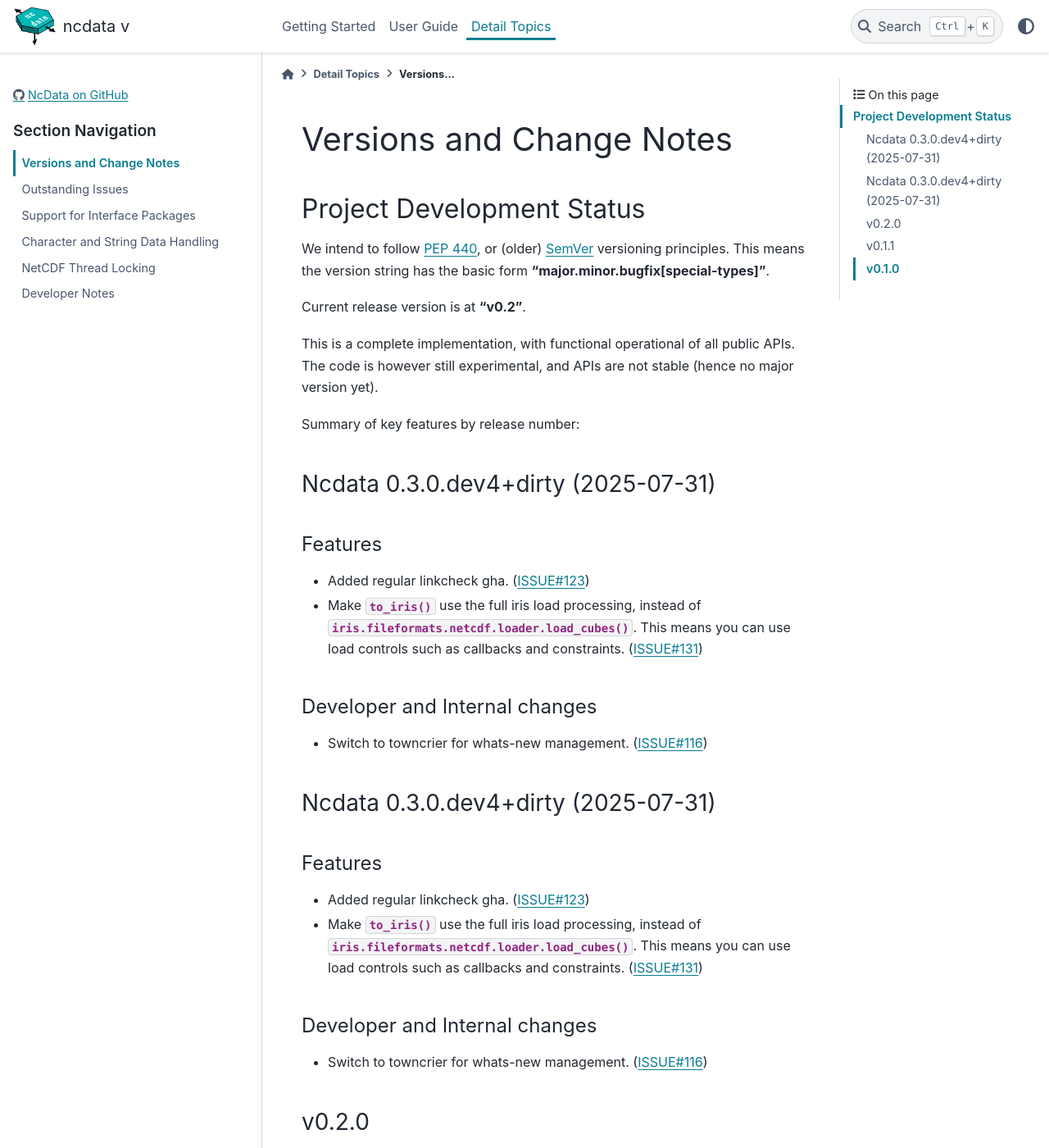
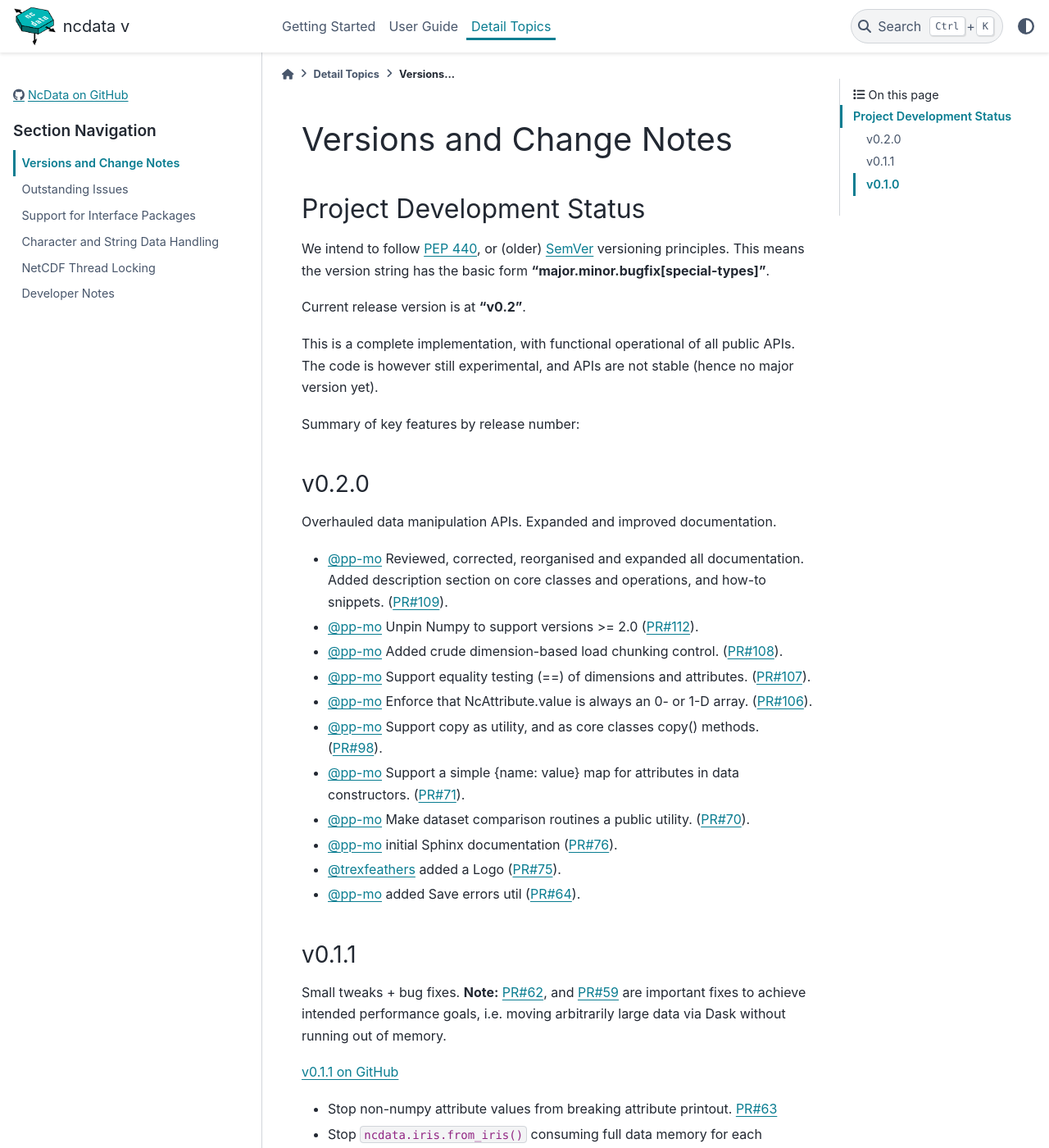
Before and after one commit to pp-mo/ncdata, a Sphinx documentation site: the page built from docs/change_log.rst, in a window 1280 px wide and 1400 px high. Shown: the whole window at 82% size. Built offline with Sphinx 7.4.7 and the PyData theme 0.15.4, drawn with Linux system fonts in a browser that asks for light colours; pages that are not in the unit, such as notebooks, are missing from menus; the version number could not be read and is left out.

Commit message:
Remove mistaken changelog inclusions.

```diff
--- a/docs/change_log.rst
+++ b/docs/change_log.rst
@@ -22,42 +22,6 @@
 Summary of key features by release number:
 
 .. towncrier release notes start
-
-Ncdata 0.3.0.dev4+dirty (2025-07-31)
-~~~~~~~~~~~~~~~~~~~~~~~~~~~~~~~~~~~~
-
-Features
-^^^^^^^^
-
-- Added regular linkcheck gha. (`ISSUE#123 <https://github.com/pp-mo/ncdata/pull/123>`_)
-- Make :meth:`~ncdata.iris.to_iris` use the full iris load processing,
-  instead of :meth:`iris.fileformats.netcdf.loader.load_cubes`.
-  This means you can use load controls such as callbacks and constraints. (`ISSUE#131 <https://github.com/pp-mo/ncdata/pull/131>`_)
-
-
-Developer and Internal changes
-^^^^^^^^^^^^^^^^^^^^^^^^^^^^^^
-
-- Switch to towncrier for whats-new management. (`ISSUE#116 <https://github.com/pp-mo/ncdata/pull/116>`_)
-
-
-Ncdata 0.3.0.dev4+dirty (2025-07-31)
-~~~~~~~~~~~~~~~~~~~~~~~~~~~~~~~~~~~~
-
-Features
-^^^^^^^^
-
-- Added regular linkcheck gha. (`ISSUE#123 <https://github.com/pp-mo/ncdata/pull/123>`_)
-- Make :meth:`~ncdata.iris.to_iris` use the full iris load processing,
-  instead of :meth:`iris.fileformats.netcdf.loader.load_cubes`.
-  This means you can use load controls such as callbacks and constraints. (`ISSUE#131 <https://github.com/pp-mo/ncdata/pull/131>`_)
-
-
-Developer and Internal changes
-^^^^^^^^^^^^^^^^^^^^^^^^^^^^^^
-
-- Switch to towncrier for whats-new management. (`ISSUE#116 <https://github.com/pp-mo/ncdata/pull/116>`_)
-
 
 v0.2.0
 ~~~~~~
```
